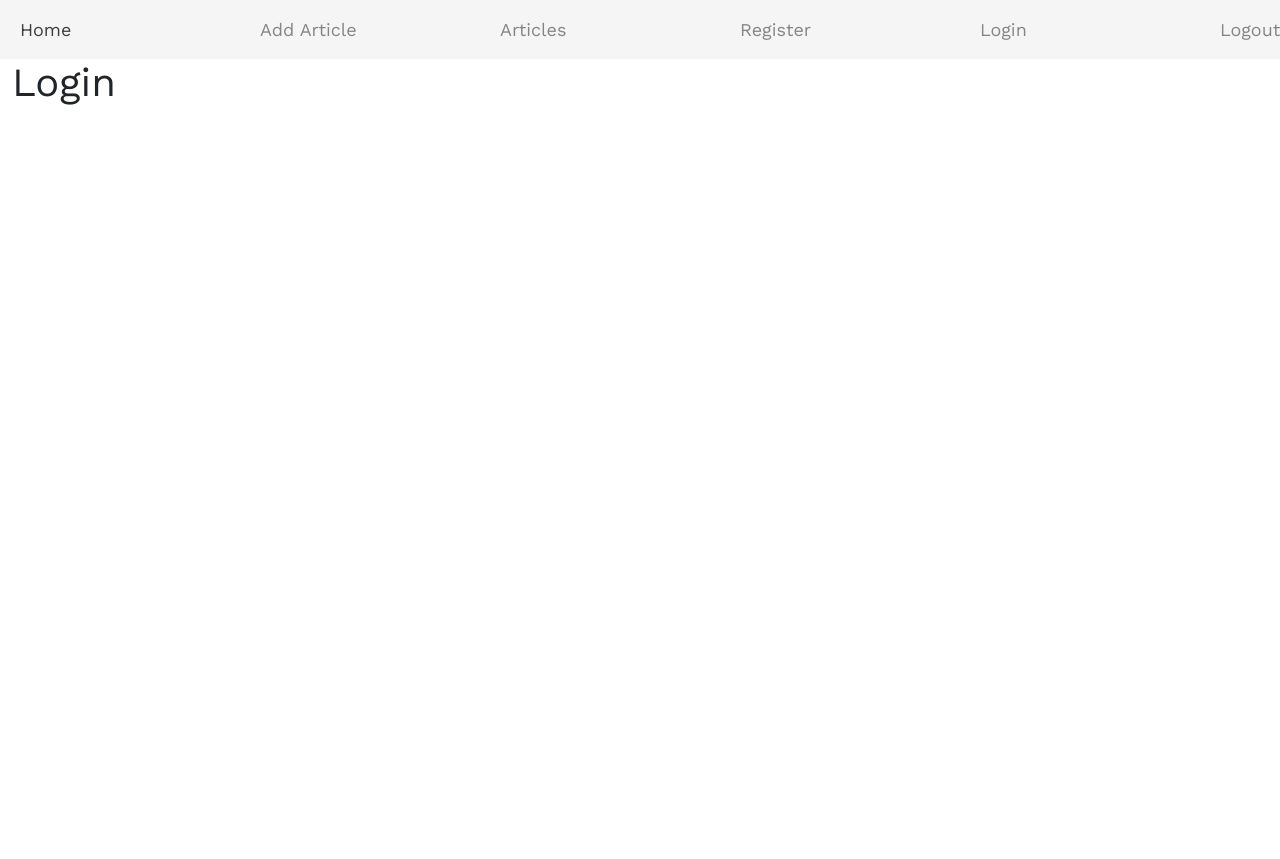
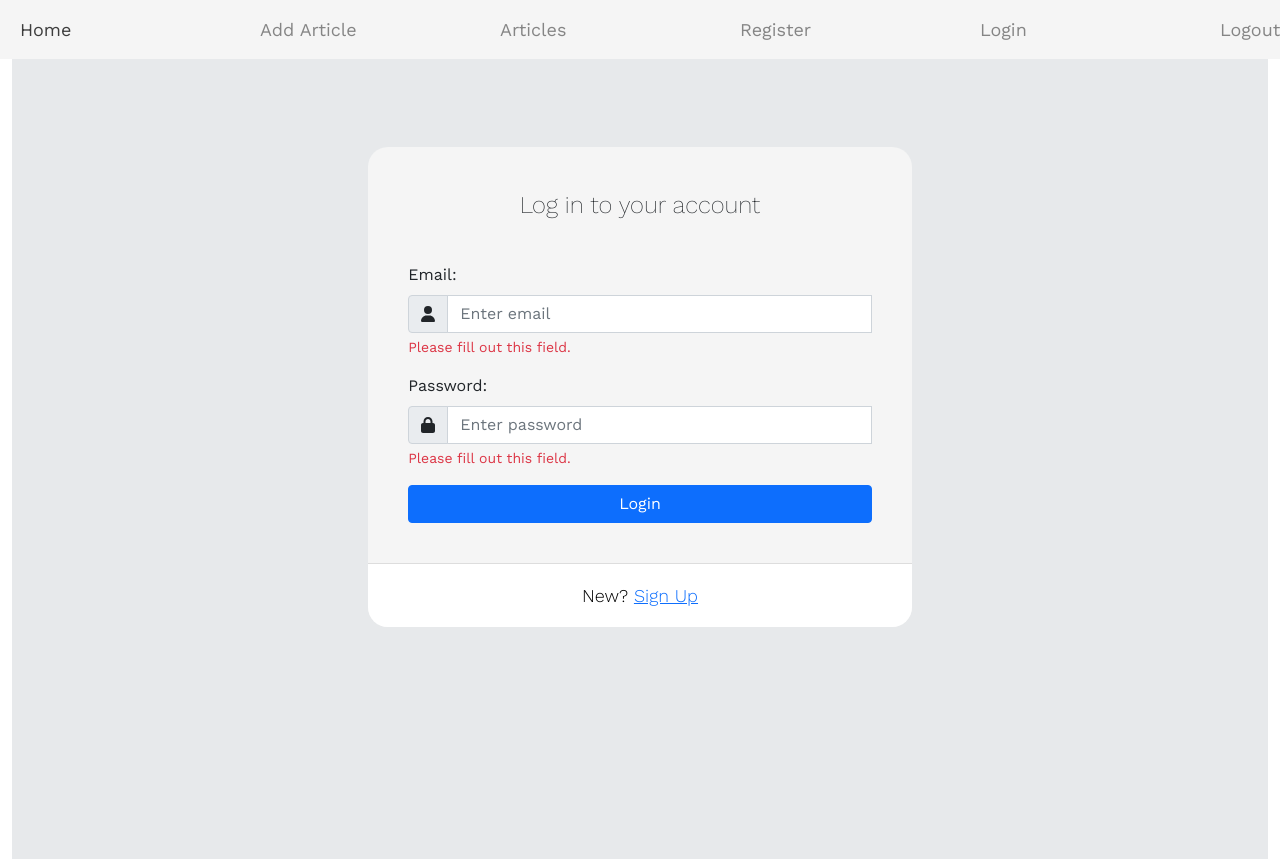
Before and after one commit to kaveh163/MERN-article, a React (Create React App) app in the folder client/: page /login in a window 1280 px wide. Shown: the top 859 px of the page. Before the commit the page ends 800 px from the top, so only its background shows below. Built offline with nearby package versions, Linux system fonts and the light colour scheme.

Commit message:
Finished Login UI

```diff
--- a/client/public/index.html
+++ b/client/public/index.html
@@ -26,6 +26,14 @@
   <link rel="preconnect" href="https://fonts.googleapis.com">
   <link rel="preconnect" href="https://fonts.gstatic.com" crossorigin>
   <link href="https://fonts.googleapis.com/css2?family=Work+Sans&display=swap" rel="stylesheet">
+  <!-- Google Work Sans Font -->
+  <link rel="preconnect" href="https://fonts.googleapis.com">
+  <link rel="preconnect" href="https://fonts.gstatic.com" crossorigin>
+  <link href="https://fonts.googleapis.com/css2?family=Work+Sans:wght@200&display=swap" rel="stylesheet">
+  <!-- Google Work Sans Font -->
+  <link rel="preconnect" href="https://fonts.googleapis.com">
+  <link rel="preconnect" href="https://fonts.gstatic.com" crossorigin>
+  <link href="https://fonts.googleapis.com/css2?family=Work+Sans:wght@300&display=swap" rel="stylesheet">
   <title>React App</title>
 </head>
 
--- a/client/src/layout.module.css
+++ b/client/src/layout.module.css
@@ -1,12 +1,12 @@
 * {
     box-sizing: border-box;
-    z-index: 0;
+    z-index: 100;
 }
-.link {
+/* .link {
     text-decoration: none;
     color : black;
     width: 100%;
-}
+} */
 nav {
     height: 59px;
 }
@@ -23,18 +23,18 @@ nav.font {
     background-color: whitesmoke!important;
     opacity: 0.83;
 }
-button {
+/* button {
     width: 100%;
     border: none;
     background-color: whitesmoke;
-}
-.list {
+} */
+/* .list {
     position: relative;
     background-color: whitesmoke;
     height: 59px;
 
-}
-.fillItems {
+} */
+/* .fillItems {
     position:  absolute;
     left: 0;
     width: 100%;
@@ -44,14 +44,14 @@ button {
     font-family: 'Work Sans', sans-serif;
     font-weight: 300;
     font-size: 16px;
-}
+} */
 nav ul li {
     width: 240px;
 }
 
-@media (max-width: 576px) {
+/* @media (max-width: 576px) {
     .menu {
       z-index: 3!important;
     }
 
-}
+} */
--- a/client/src/login.module.css
+++ b/client/src/login.module.css
@@ -1,7 +1,85 @@
 * {
-    font-family: 'Work Sans', sans-serif;
+  font-family: "Work Sans", sans-serif;
+  box-sizing: border-box;
 }
 
 .mrg {
-    margin-top: px;
+  margin-top: px;
 }
+.layout {
+  background-color: #e7e9eb;
+}
+.wrapper {
+  margin-right: auto;
+  margin-left: auto;
+  /* background-color: red; */
+  /* width: 1140px; */
+  height: 100vh;
+  padding: 88px 25px 88px 25px;
+}
+
+.innerWrapper {
+  /* width: 550px; */
+  height: 480px;
+  background-color: whitesmoke;
+  border-radius: 20px;
+  /* text-align: center; */
+}
+
+.header {
+  line-height: 1.5;
+  margin: 40px 20px 0;
+  text-align: center;
+  font-size: 24px;
+  font-weight: 200;
+
+}
+.login {
+    padding: 40px;
+}
+label {
+    margin-bottom: 0!important;
+}
+.email {
+    border-color: #ced4da!important;
+    background-image: none!important;
+}
+.pwd {
+    border-color: #ced4da!important;
+    background-image: none!important;
+}
+.footer {
+    text-align: center;
+    padding: 18px;
+    background-color: white;
+    border-bottom-left-radius: 20px;
+    border-bottom-right-radius: 20px;
+    display: block;
+    border-top:1px solid #ddd;
+    font-weight: 300;
+    font-size: 18px;
+}
+.footer span:nth-child(1) {
+    color: black;
+
+}
+
+.footer span:nth-child(2) a{
+    /* color: rgba(4, 6, 24, 0.574)!important; */
+    color: #0d6efd;
+
+}
+@media (max-width: 576px) {
+    .wrapper {
+        margin-left: auto;
+        margin-right: auto;
+        /* z-index: -1; */
+        /* width: 388px; */
+        padding-left: 0;
+        padding-right: 0;
+        background-color: white;;
+    }
+    .innerWrapper {
+        z-index: 0;
+    }
+}
--- a/client/src/pages/Login.js
+++ b/client/src/pages/Login.js
@@ -1,10 +1,72 @@
 import styles from "../login.module.css";
-
+import { FontAwesomeIcon } from "@fortawesome/react-fontawesome";
+import { faUser, faLock } from "@fortawesome/free-solid-svg-icons";
 const Login = () => {
   return (
     <>
       <section className="container-fluid">
-        <h1 className={` ${styles.mrg} `}>Login</h1>
+        <section className={`${styles.layout} col-12`}>
+          <section className={`${styles.wrapper}`}>
+            <section className="d-flex justify-content-center align-items-center">
+              <section className={`${styles.innerWrapper}`}>
+                <h2 className={`h3 ${styles.header}`}>
+                  Log in to your account
+                </h2>
+                <form className={`${styles.login} was-validated`}>
+                  <label htmlFor="email" className="form-label">
+                    Email:
+                  </label>
+                  <div className="mb-3 mt-2 input-group">
+                    <span className="input-group-text" id="inputGroupPrepend">
+                      <FontAwesomeIcon icon={faUser} />
+                    </span>
+                    <input
+                      type="text"
+                      className={`form-control ${styles.email}`}
+                      id="email"
+                      placeholder="Enter email"
+                      name="email"
+                      required
+                    />
+                    <div className="valid-feedback">Valid.</div>
+                    <div className="invalid-feedback">
+                      Please fill out this field.
+                    </div>
+                  </div>
+                  <label htmlFor="pwd" className="form-label">
+                    Password:
+                  </label>
+                  <div className="mb-3 mt-2 input-group">
+                    <span className="input-group-text" id="inputGroupPrepend">
+                      <FontAwesomeIcon icon={faLock} />
+                    </span>
+                    <input
+                      type="password"
+                      className={`form-control ${styles.pwd}`}
+                      id="pwd"
+                      placeholder="Enter password"
+                      name="pswd"
+                      required
+                    />
+                    <div className="valid-feedback">Valid.</div>
+                    <div className="invalid-feedback">
+                      Please fill out this field.
+                    </div>
+                  </div>
+                  <div className="d-grid">
+                    <button type="submit" className="btn btn-primary btn-block">
+                      Login
+                    </button>
+                  </div>
+                </form>
+                <div className={` ${styles.footer}`}>
+                  <span>New? </span>
+                  <span><a href="/register">Sign Up</a></span>
+                </div>
+              </section>
+            </section>
+          </section>
+        </section>
       </section>
     </>
   );
--- a/client/src/pages/Register.js
+++ b/client/src/pages/Register.js
@@ -3,7 +3,11 @@ const Register = () => {
   return (
     <>
       <section className="container-fluid">
-        <h1 className={` ${styles.mrg} `}>Register</h1>
+        <section className={`styles.wrapper`}>
+          <section className={`styles.innerWrapper`}>
+
+          </section>
+        </section>
       </section>
     </>
   );
```
